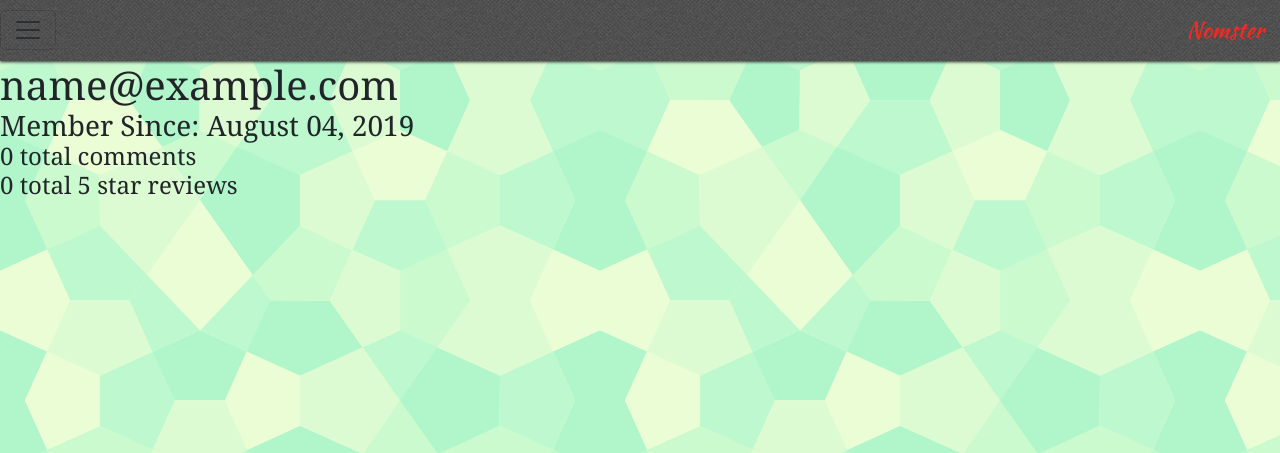
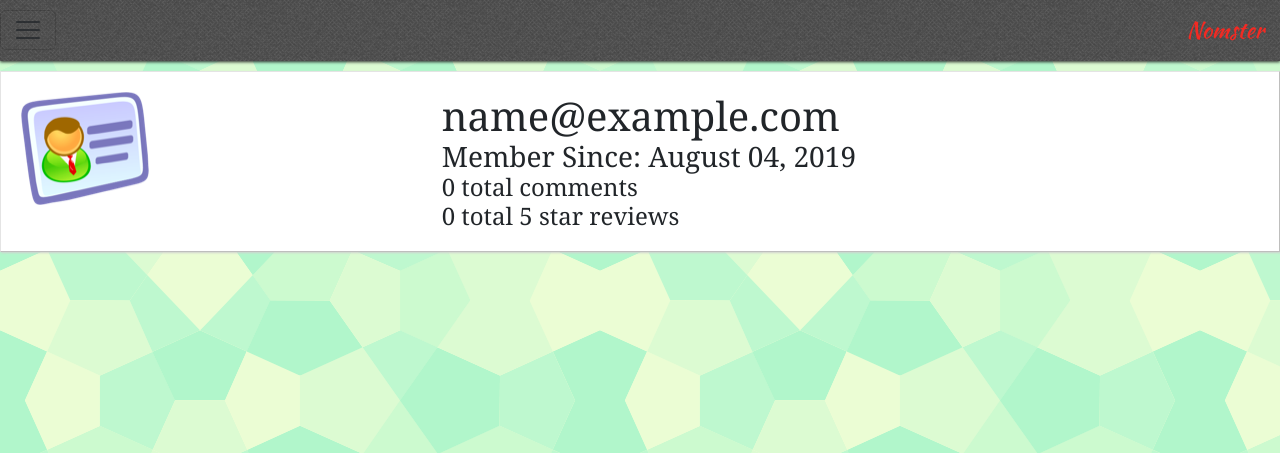
Before and after one commit to PavaniPamarthy/nomster, a Rails app: page /users/1 in a window 1280 px wide. Shown: the top 453 px of the page. Run offline with Rails 7, Linux system fonts and the light colour scheme; the visitor is signed in with stand-in values (Sample User, id 1); data that the repository does not hold is empty; style sheets or scripts are compiled from the project's sources; some libraries are stand-ins or nearby versions.

Commit message:
Styling the metrics

```diff
--- a/app/views/users/show.html.erb
+++ b/app/views/users/show.html.erb
@@ -1,4 +1,16 @@
-<h1><%= @user.email %></h1>
-<h3>Member Since: <%= @user.created_at.strftime("%B %d, %Y") %></h3>
-<h4><%= @user.comments.count %> total comments</h4>
-<h4><%= @user.comments.where(rating: '5_stars').count %> total 5 star reviews</h4>
+<div class="booyah-box">
+  <div class="row">
+    <div class="col-4">
+      <%= image_tag 'user.png' %>
+    </div>
+
+    <div class="col-8">
+      <h1><%= @user.email %></h1>
+      <h3>Member Since: <%= @user.created_at.strftime("%B %d, %Y") %></h3>
+      <h4><%= @user.comments.count %> total comments</h4>
+      <h4><%= @user.comments.where(rating: '5_stars').count %> total 5 star reviews</h4>
+    </div>
+
+  </div>
+  <div class="clear"></div>
+</div>
```
Also changed, not shown: app/assets/images/user.png (added).
